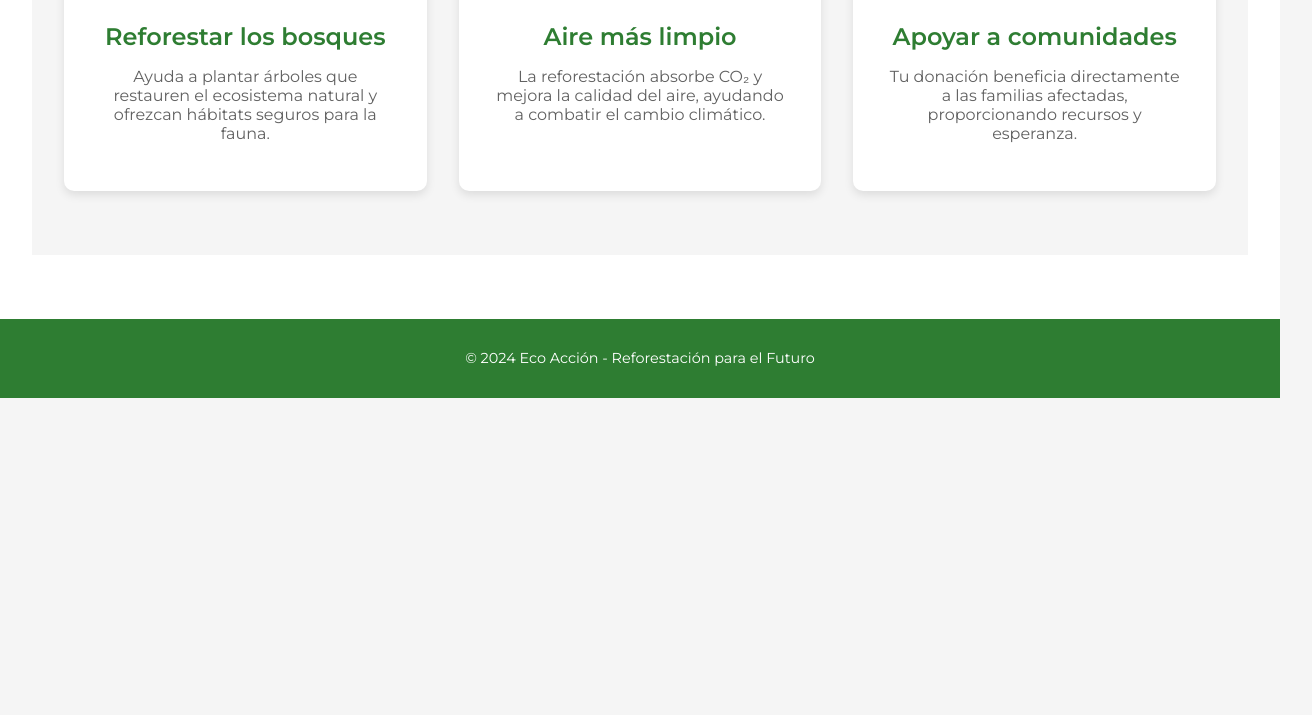
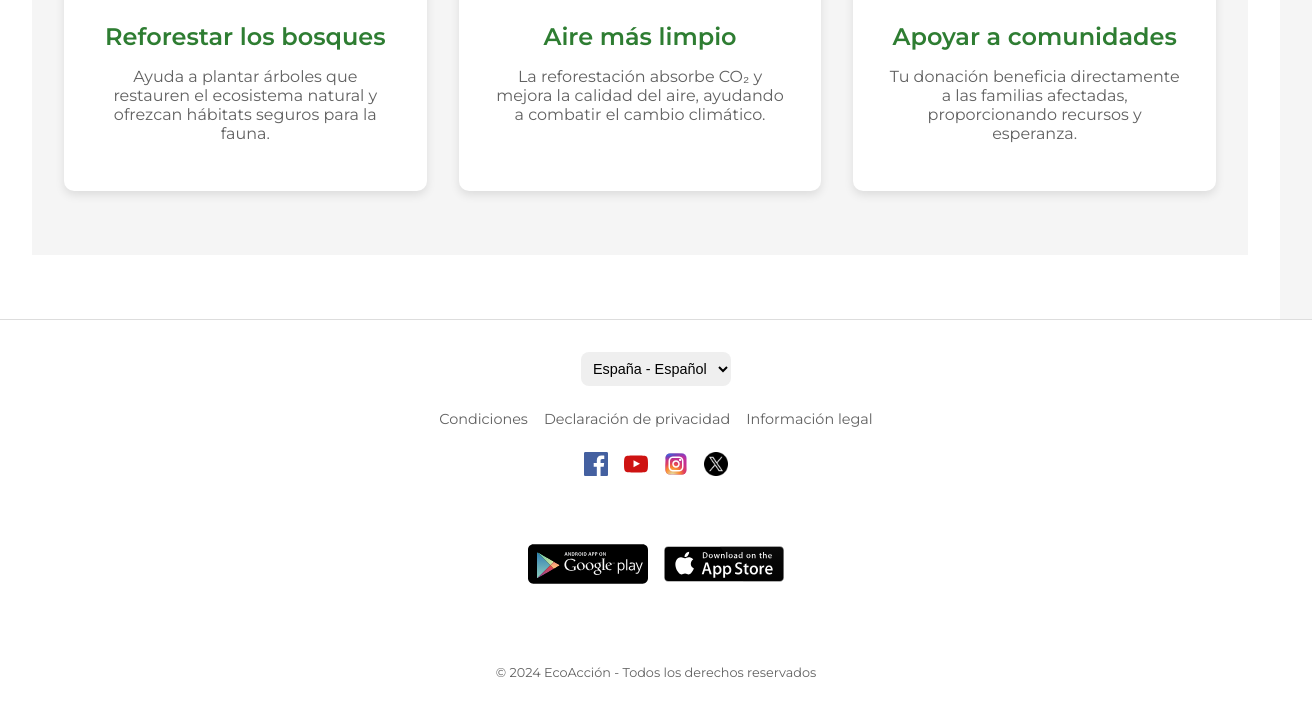
Before and after one commit to daswitez/Front-eco-Story, a plain HTML site: page index.html in a window 1280 px wide. Shown: the part 3870-4585 px from the top of the page, 1312 px wide, since content can reach past the window. Before the commit the page ends 4268 px from the top, so only its background shows below. Drawn offline with Linux system fonts and the light colour scheme.

Commit message:
footer nuevo

```diff
--- a/index.html
+++ b/index.html
@@ -192,7 +192,32 @@
     </section>
 
     <footer>
-        <p>&copy; 2024 Eco Acción - Reforestación para el Futuro</p>
+        <div class="footer-container">
+            <div class="footer-language">
+                <select>
+                    <option value="es">España - Español</option>
+                    <option value="en">USA - English</option>
+                </select>
+            </div>
+            <div class="footer-links">
+                <a href="#">Condiciones</a>
+                <a href="#">Declaración de privacidad</a>
+                <a href="#">Información legal</a>
+            </div>
+            <div class="footer-social">
+                <a href="#"><img src="icons/facebook-color-svgrepo-com.svg" alt="Facebook"></a>
+                <a href="#"><img src="icons/youtube-color-svgrepo-com.svg" alt="YouTube"></a>
+                <a href="#"><img src="icons/instagram-1-svgrepo-com.svg" alt="Instagram"></a>
+                <a href="#"><img src="icons/gorjeo.png" alt="Twitter"></a>
+            </div>
+            <div class="footer-apps">
+                <a href="#"><img src="icons/google-play-download-android-app-logo-svgrepo-com.svg" Google Play"></a>
+                <a href="#"><img src="icons/download-on-the-app-store-apple-logo-svgrepo-com.svg" alt="App Store"></a>
+            </div>
+            <div class="footer-bottom">
+                <p>&copy; 2024 EcoAcción - Todos los derechos reservados</p>
+            </div>
+        </div>
     </footer>
 
     <script src="storytelling.js"></script>
--- a/storytelling.css
+++ b/storytelling.css
@@ -405,3 +405,79 @@ footer {
   transform: scale(1.05);
   box-shadow: 0 8px 20px rgba(0, 0, 0, 0.2);
 }
+
+footer {
+  background-color: var(--white);
+  border-top: 1px solid #ddd;
+  padding: 2rem 1rem;
+  font-size: 0.9rem;
+  color: var(--text-dark);
+  text-align: center;
+  width: 100%;
+}
+
+.footer-container {
+  display: flex;
+  flex-direction: column;
+  gap: 1.5rem;
+  align-items: center;
+}
+
+.footer-language select {
+  padding: 0.5rem;
+  border-radius: 8px;
+  border: 1px solid var(--text-light);
+  font-size: 0.9rem;
+}
+
+.footer-links {
+  display: flex;
+  gap: 1rem;
+}
+
+.footer-links a {
+  text-decoration: none;
+  color: var(--text-light);
+  font-size: 0.9rem;
+}
+
+.footer-links a:hover {
+  color: var(--green-forest);
+}
+
+.footer-social {
+  display: flex;
+  gap: 1rem;
+}
+
+.footer-social img {
+  width: 24px;
+  height: 24px;
+  cursor: pointer;
+  transition: transform 0.3s ease;
+}
+
+.footer-social img:hover {
+  transform: scale(1.1);
+}
+
+.footer-apps {
+  display: flex;
+  gap: 1rem;
+}
+
+.footer-apps img {
+  width: 120px;
+  height: auto;
+  cursor: pointer;
+  transition: transform 0.3s ease;
+}
+
+.footer-apps img:hover {
+  transform: scale(1.05);
+}
+
+.footer-bottom {
+  font-size: 0.8rem;
+  color: var(--text-light);
+}
```
Also changed, not shown: icons/download-on-the-app-store-apple-logo-svgrepo-com.svg (added), icons/facebook-color-svgrepo-com.svg (added), icons/google-play-download-android-app-logo-svgrepo-com.svg (added), icons/gorjeo.png (added), icons/instagram-1-svgrepo-com.svg (added), icons/youtube-color-svgrepo-com.svg (added).
